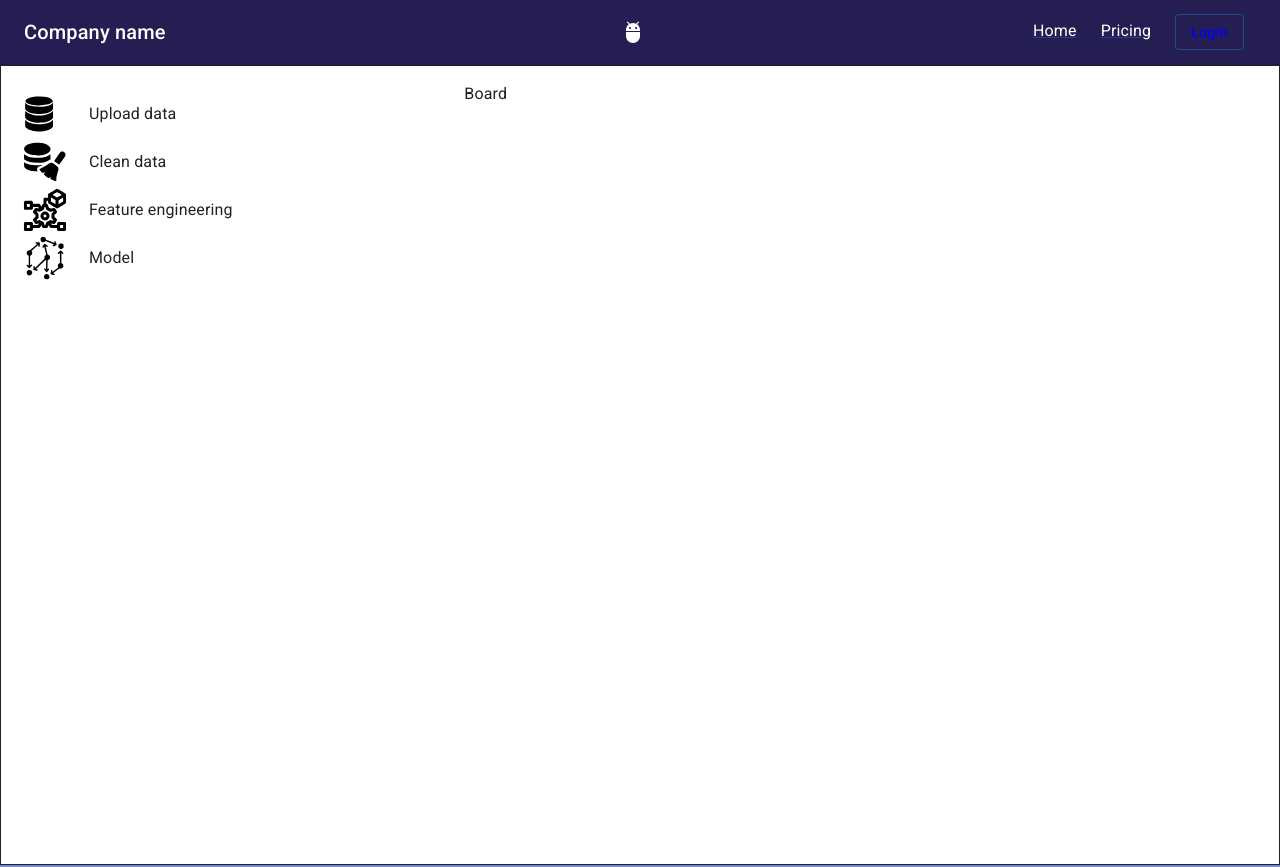
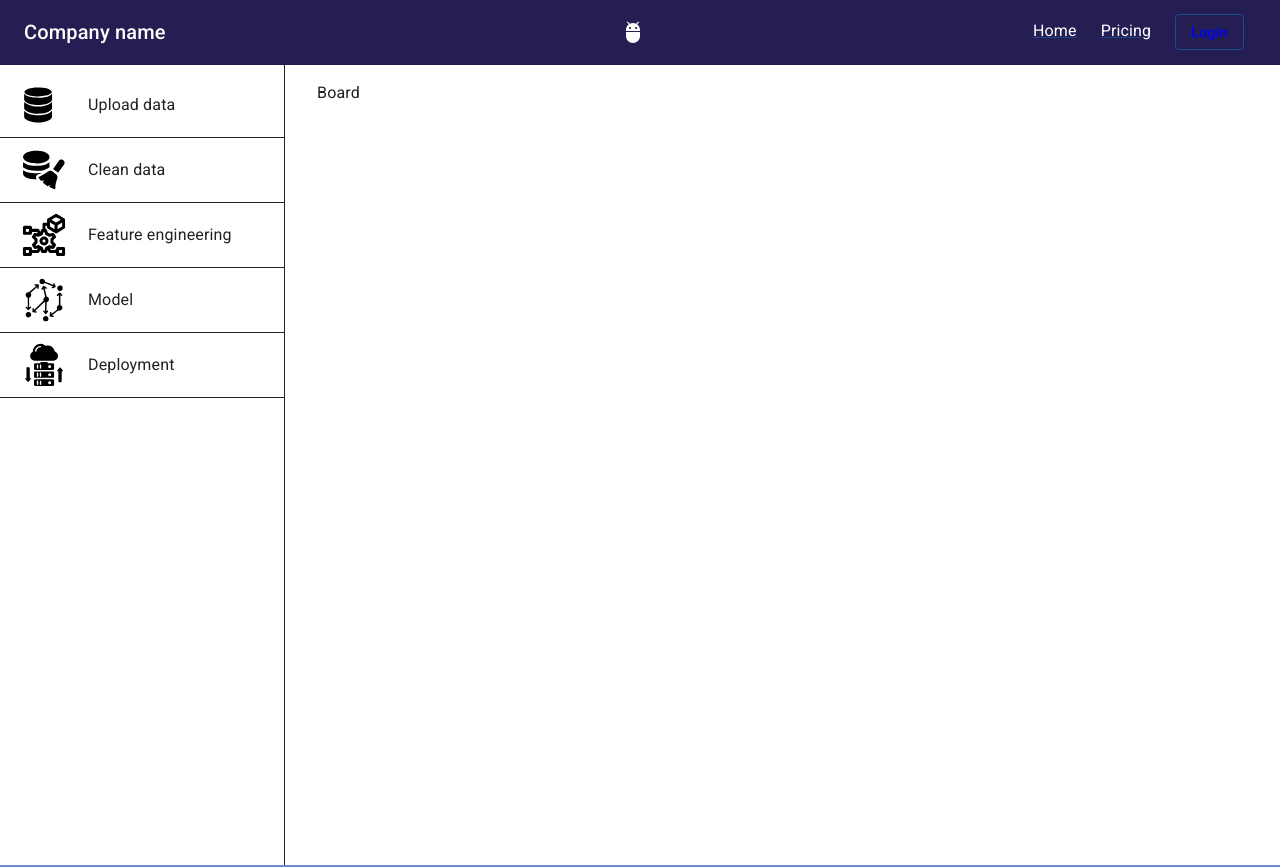
Before and after one commit to No-Code-DS/frontend, a React (Create React App) app: page / in a window 1280 px wide. Shown: the top 867 px of the page. Built offline with nearby package versions, Linux system fonts and the light colour scheme.

Commit message:
added icon styles

```diff
--- a/src/components/Dashboard/Sidebar.jsx
+++ b/src/components/Dashboard/Sidebar.jsx
@@ -10,6 +10,7 @@ import DataSource from './icons/DataSource';
 import Clean from './icons/Clean';
 import FeatureEngineering from './icons/FeatureEngineering';
 import Model from './icons/Model';
+import Deployment from './icons/Demployment';
 
 import {
     Box,
@@ -24,13 +25,13 @@ export const Sidebar = () => {
   const classes = useStyles();
   return (
     <Box
-      flex={1}
-      p={2}
-    //   sx={{ display: {xs: "none", sm: "block" }}}
+      flex={0.6}
+      // p={2}
+      // sx={{ display: {xs: "none", sm: "block" }}}
       className={classes.sideBar}
     >
-        <List>
-          <ListItem disablePadding>
+        <List >
+          <ListItem className={classes.listItem}>
             <ListItemButton component="a" href="#home">
               <ListItemIcon>
                 <DataSource style={{paddingRight: "7px", transform: `scale(1.7)`}}/>
@@ -38,7 +39,7 @@ export const Sidebar = () => {
               <ListItemText primary="Upload data" />
             </ListItemButton>
           </ListItem>
-          <ListItem disablePadding>
+          <ListItem className={classes.listItem}>
             <ListItemButton component="a" href="#home">
               <ListItemIcon>
                 <Clean style={{transform: "scale(1.8)"}}/>
@@ -46,7 +47,7 @@ export const Sidebar = () => {
               <ListItemText primary="Clean data" />
             </ListItemButton>
           </ListItem>
-          <ListItem disablePadding>
+          <ListItem className={classes.listItem}>
             <ListItemButton component="a" href="#home">
               <ListItemIcon>
                 <FeatureEngineering style={{transform: "scale(1.8)"}}/>
@@ -54,7 +55,7 @@ export const Sidebar = () => {
               <ListItemText primary="Feature engineering" />
             </ListItemButton>
           </ListItem>
-          <ListItem disablePadding>
+          <ListItem className={classes.listItem}>
             <ListItemButton component="a" href="#home">
               <ListItemIcon>
                 <Model style={{transform: "scale(1.8)"}}/>
@@ -62,6 +63,14 @@ export const Sidebar = () => {
               <ListItemText primary="Model" />
             </ListItemButton>
           </ListItem>
+          <ListItem className={classes.listItem}>
+            <ListItemButton component="a" href="#home">
+              <ListItemIcon>
+                <Deployment style={{transform: "scale(1.8)"}}/>
+              </ListItemIcon>
+              <ListItemText primary="Deployment" />
+            </ListItemButton>
+          </ListItem>
         </List>
       {/* </Box> */}
     </Box>
--- /dev/null
+++ b/src/components/Dashboard/icons/Demployment.jsx
@@ -0,0 +1,50 @@
+import React from 'react';
+import { SvgIcon } from '@mui/material';
+
+export default function Demployment(props) {
+    return (
+        <SvgIcon
+            {...props}
+            version="1.0" xmlns="http://www.w3.org/2000/svg"
+            width="225.000000pt" height="245.000000pt" viewBox="0 0 225.000000 245.000000"
+            preserveAspectRatio="xMidYMid meet">
+
+            <g transform="translate(0.000000,245.000000) scale(0.100000,-0.100000)"
+            fill="#000000" stroke="none">
+            <path d="M820 2417 c-184 -53 -319 -221 -320 -399 0 -31 -5 -40 -29 -52 -42
+            -22 -106 -99 -119 -144 -43 -144 34 -296 172 -337 74 -22 1138 -22 1212 0 138
+            41 215 193 172 337 -15 50 -79 123 -132 150 -46 23 -56 34 -56 63 0 38 -49
+            126 -100 179 -68 72 -149 109 -251 114 -41 2 -93 -1 -114 -7 -36 -10 -42 -8
+            -65 14 -14 13 -56 38 -93 56 -55 25 -84 32 -150 35 -49 2 -100 -1 -127 -9z
+            m134 -129 c18 -29 -5 -51 -65 -63 -65 -13 -84 -23 -126 -67 -33 -34 -63 -103
+            -63 -143 0 -44 -51 -60 -74 -23 -16 27 9 125 46 180 56 82 157 140 237 135 20
+            -1 39 -9 45 -19z"/>
+            <path d="M930 1355 l0 -35 -182 -2 -183 -3 -3 -175 c-2 -156 -1 -176 15 -187
+            25 -19 1081 -19 1106 0 16 11 17 31 15 187 l-3 175 -182 3 -183 2 0 35 0 35
+            -200 0 -200 0 0 -35z m-141 -109 c8 -9 11 -49 9 -116 -3 -85 -6 -105 -20 -114
+            -13 -8 -23 -8 -35 0 -26 16 -32 204 -8 228 20 20 39 20 54 2z m170 0 c8 -9 11
+            -51 9 -122 -3 -107 -3 -109 -27 -112 -40 -6 -51 21 -51 124 0 71 4 96 16 108
+            19 20 38 20 53 2z m542 -55 c37 -38 39 -82 4 -116 -54 -54 -145 -13 -145 65 0
+            30 53 80 85 80 16 0 38 -12 56 -29z"/>
+            <path d="M137 1093 c-4 -3 -7 -143 -7 -310 l0 -303 -45 0 c-25 0 -45 -4 -45
+            -9 0 -5 41 -58 91 -116 88 -104 92 -106 109 -89 43 45 170 198 170 206 0 4
+            -20 8 -45 8 l-45 0 0 298 c0 218 -3 301 -12 310 -13 13 -159 17 -171 5z"/>
+            <path d="M1941 994 c-50 -59 -88 -111 -85 -115 3 -5 23 -9 45 -9 l39 0 0 -298
+            c0 -218 3 -301 12 -310 16 -16 150 -16 166 0 9 9 12 92 12 310 l0 298 45 0
+            c25 0 45 5 45 10 0 12 -171 218 -182 219 -4 1 -48 -47 -97 -105z"/>
+            <path d="M564 847 c-2 -7 -3 -89 -2 -182 l3 -170 565 0 565 0 0 180 0 180
+            -563 3 c-453 2 -564 0 -568 -11z m224 -59 c16 -16 16 -210 0 -226 -18 -18 -46
+            -14 -58 7 -5 11 -10 62 -10 113 0 96 8 118 40 118 9 0 21 -5 28 -12z m170 0
+            c16 -16 16 -210 0 -226 -16 -16 -33 -15 -52 4 -12 12 -16 37 -16 105 0 50 5
+            99 10 110 12 21 40 25 58 7z m547 -53 c54 -54 13 -145 -65 -145 -30 0 -80 53
+            -80 85 0 16 12 38 29 56 38 37 82 39 116 4z"/>
+            <path d="M572 398 c-17 -17 -17 -339 0 -356 17 -17 1099 -17 1116 0 17 17 17
+            339 0 356 -17 17 -1099 17 -1116 0z m222 -74 c3 -9 6 -60 6 -114 0 -88 -2
+            -100 -19 -110 -25 -13 -27 -13 -45 6 -20 20 -23 203 -4 222 17 17 55 15 62 -4z
+            m174 -101 c2 -105 1 -113 -19 -123 -17 -9 -24 -8 -40 6 -16 14 -19 31 -19 106
+            0 105 10 131 48 126 l27 -3 3 -112z m537 52 c32 -31 32 -75 1 -111 -53 -63
+            -155 -16 -142 65 11 70 92 96 141 46z"/>
+            </g>
+        </SvgIcon>
+    )
+}
--- a/src/styles/dashboardStyles.js
+++ b/src/styles/dashboardStyles.js
@@ -4,16 +4,17 @@ const useStyles = makeStyles({
     stack: {
         backgroundColor: 'white',
         height: "100vh",
-        border: "1px solid"
     },
     sideBar: {
         backgroundColor: 'white',
         // width: 20%,
         // height: "100vh",
-        // borderRight: "1px solid
+        borderRight: "1px solid",
+        padding: "0px"
     },
-    board: {
-
+    listItem: {
+        // borderTop: "1px solid",
+        borderBottom: "1px solid"
     }
 
 })
```
Also changed, not shown: src/components/Dashboard/icons/deployment.svg (added).
